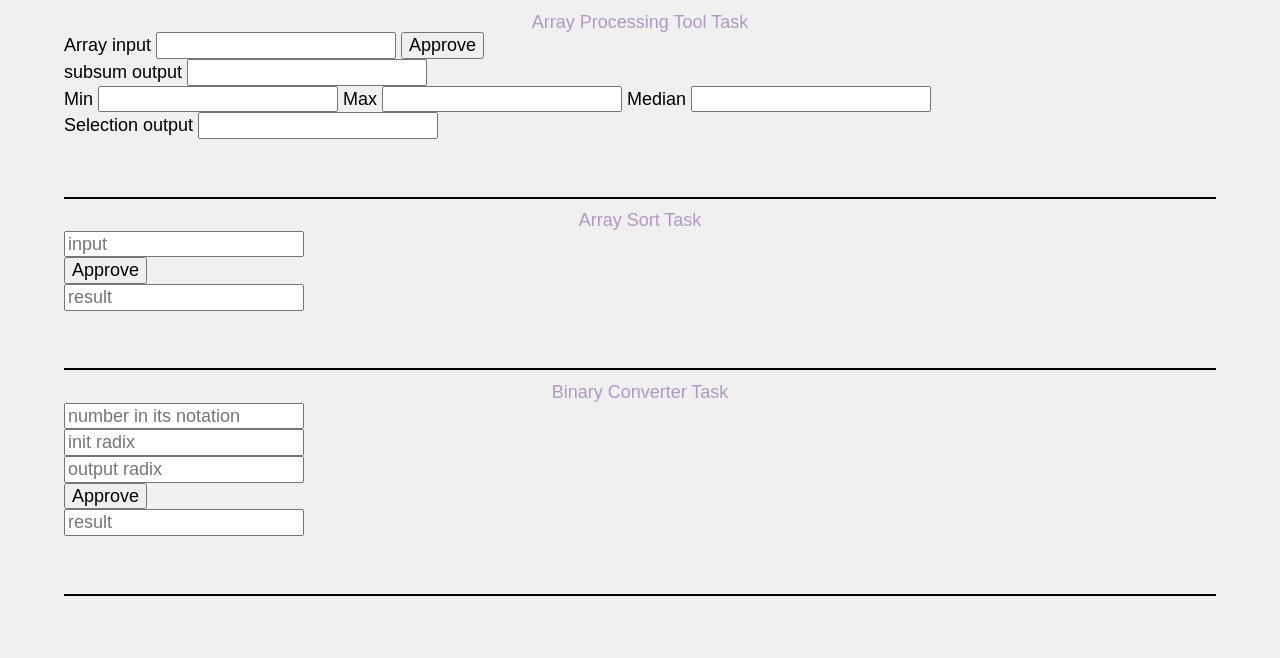
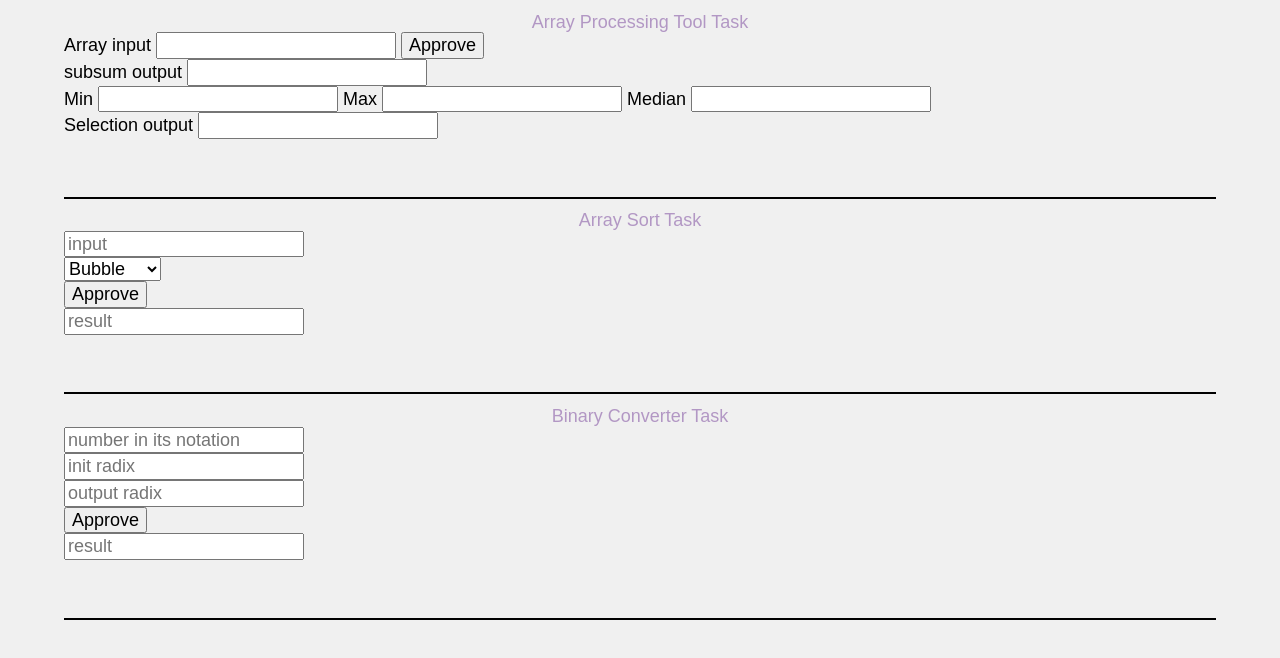
Before and after one commit to ark23CIS/nativeJS-tasks-repository, a website: page index.html in a window 1280 px wide. Drawn offline with Linux system fonts and the light colour scheme.

Commit message:
sort selection demonstration commit

```diff
--- a/index.html
+++ b/index.html
@@ -52,6 +52,14 @@
             placeholder="input"
           />
         </div>
+        <form>
+          <select name="sort-type-select" id="select-sort">
+            <option value="bubbleSort" selected>Bubble</option>
+            <option value="selectionSort">Selection</option>
+            <option value="insertionSort">Insertion</option>
+            <option value="mergeSort">Merge</option>
+          </select>
+        </form>
         <div class="array-sort__approve">
           <input
             class="array-sort__approve-btn"
--- a/scripts/index.js
+++ b/scripts/index.js
@@ -233,7 +233,8 @@ arraySortApproveBtn.addEventListener("click", () => {
   }
   removeIncorrect(arraySortOutput);
   let arr = inputValue.split(" ").map((el) => parseInt(el));
-  arraySortOutput.value = ArraySorter.bubbleSort(arr).join(" ");
+  let sortType = document.querySelector("#select-sort").value;
+  arraySortOutput.value = ArraySorter[sortType](arr).join(" ");
 });
 
 binaryConverterApproveBtn.addEventListener("click", () => {
@@ -324,7 +325,6 @@ binaryConverterApproveBtn.addEventListener("click", () => {
 });
 
 arrayProcessingToolApprove.addEventListener("click", () => {
-  console.log("clicked");
   let inputValue = arrayProcessingToolInput.value;
   if (
     (inputValue == "" && inputValue) ||
@@ -338,12 +338,10 @@ arrayProcessingToolApprove.addEventListener("click", () => {
   }
   removeIncorrect(arrayProcessingToolInput);
   let arr = inputValue.split(" ").map((el) => parseInt(el));
-  console.log(ArrayProcessingTool.search(arr));
   let [min, median, max] = ArrayProcessingTool.search(arr);
   maxElementOutput.value = max;
   minElementOutput.value = min;
   medianElementOutput.value = median;
-  console.log(ArrayProcessingTool.getMaxSubSum(arr));
   subsumOutput.value = ArrayProcessingTool.getMaxSubSum(arr);
   selectionOutput.value = ArrayProcessingTool.selection(arr).join(" ");
 });
```
Also changed, not shown: dist/index.js.
